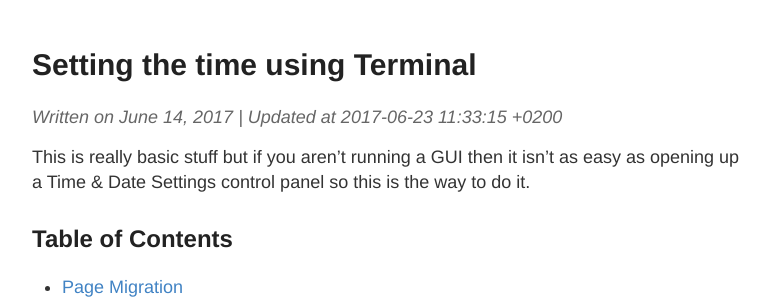
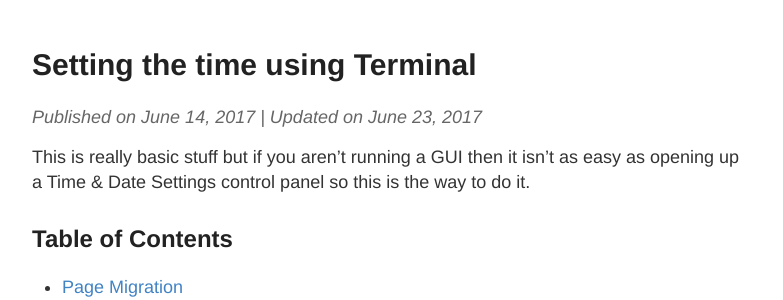
Before and after one commit to justinhartman/nix, a Jekyll site: the page built from _posts/2017-06-14-setting-the-time-using-terminal.md, in a window 1280 px wide and 900 px high. Shown: the part 258-558 px from the top of the window, without its empty margins (248-1031 px from the left). Built offline with Jekyll 4.4.1, drawn with Linux system fonts in a browser that asks for light colours; a script that is not in the unit is left out; comment, search, counter and statistics services are not loaded.

Commit message:
Fixed timestamp for last updated.

```diff
--- a/_layouts/post.html
+++ b/_layouts/post.html
@@ -6,7 +6,7 @@ layout: default
   <h1>{{ page.title }}</h1>
 
   <div class="date">
-    Written on {{ page.date | date: "%B %e, %Y" }} | Updated at {{ site.time }}
+    Published on {{ page.date | date: "%B %e, %Y" }} | Updated on {{ site.time | date: "%B %e, %Y" }}
   </div>
 
   <div class="entry">
```
